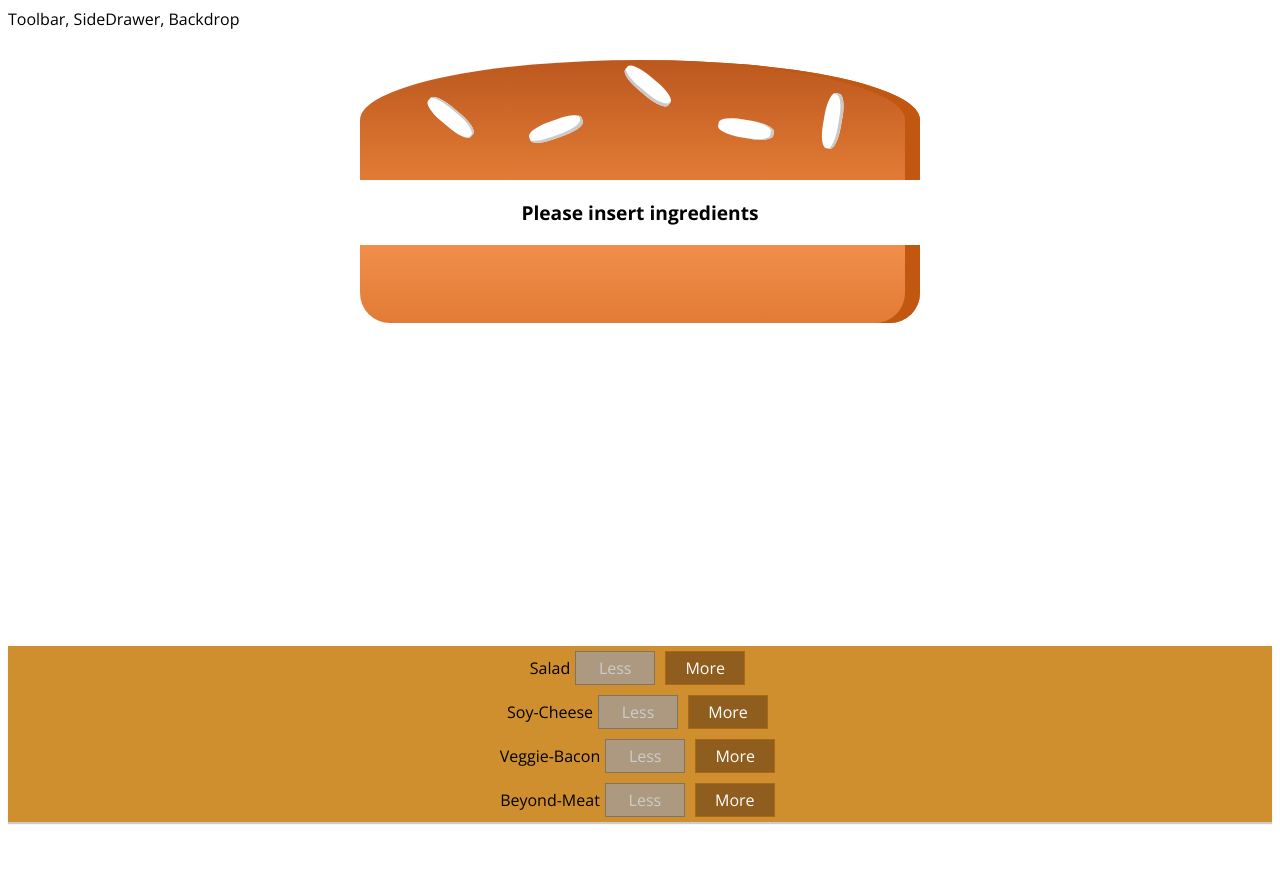
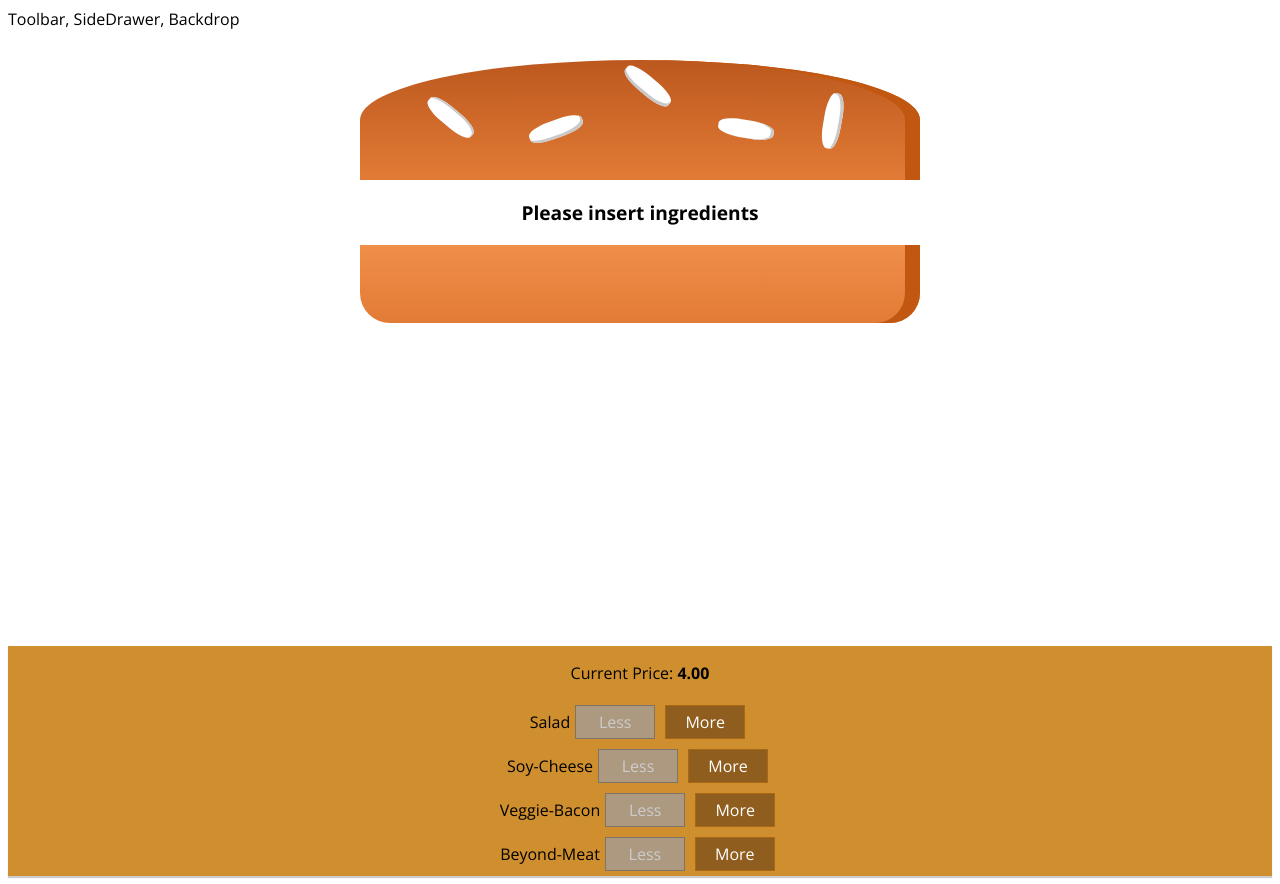
Before and after one commit to ItayTur/Vegan-Burger-Builder, a React (Create React App) app in the folder vegan-burger-builder/: page / in a window 1280 px wide. Before the commit the page ends 830 px from the top, so only its background shows below. Built offline with nearby package versions, Linux system fonts and the light colour scheme.

Commit message:
displaying the burger price

```diff
--- a/vegan-burger-builder/src/components/Burger/BuildControls/BuildControls.js
+++ b/vegan-burger-builder/src/components/Burger/BuildControls/BuildControls.js
@@ -10,6 +10,7 @@
 ];
 const buildControls = (props) => {
     return <div className={classes.BuildControls}>
+        <p>Current Price: <strong>{props.totalPrice.toFixed(2)}</strong></p>
         {controls.map(ctrl=>{
             return <BuildControl
             key={ctrl.lable}
--- a/vegan-burger-builder/src/containers/BurgerBuilder/BurgerBuilder.js
+++ b/vegan-burger-builder/src/containers/BurgerBuilder/BurgerBuilder.js
@@ -51,6 +51,7 @@
       <>
         <Burger ingredients={this.state.ingredients} />
         <BuildControls
+            totalPrice={this.state.totalPrice}
           added={this.addingIngredient}
           removed={this.removingIngredient}
           disabledInfo={disableds}
```
